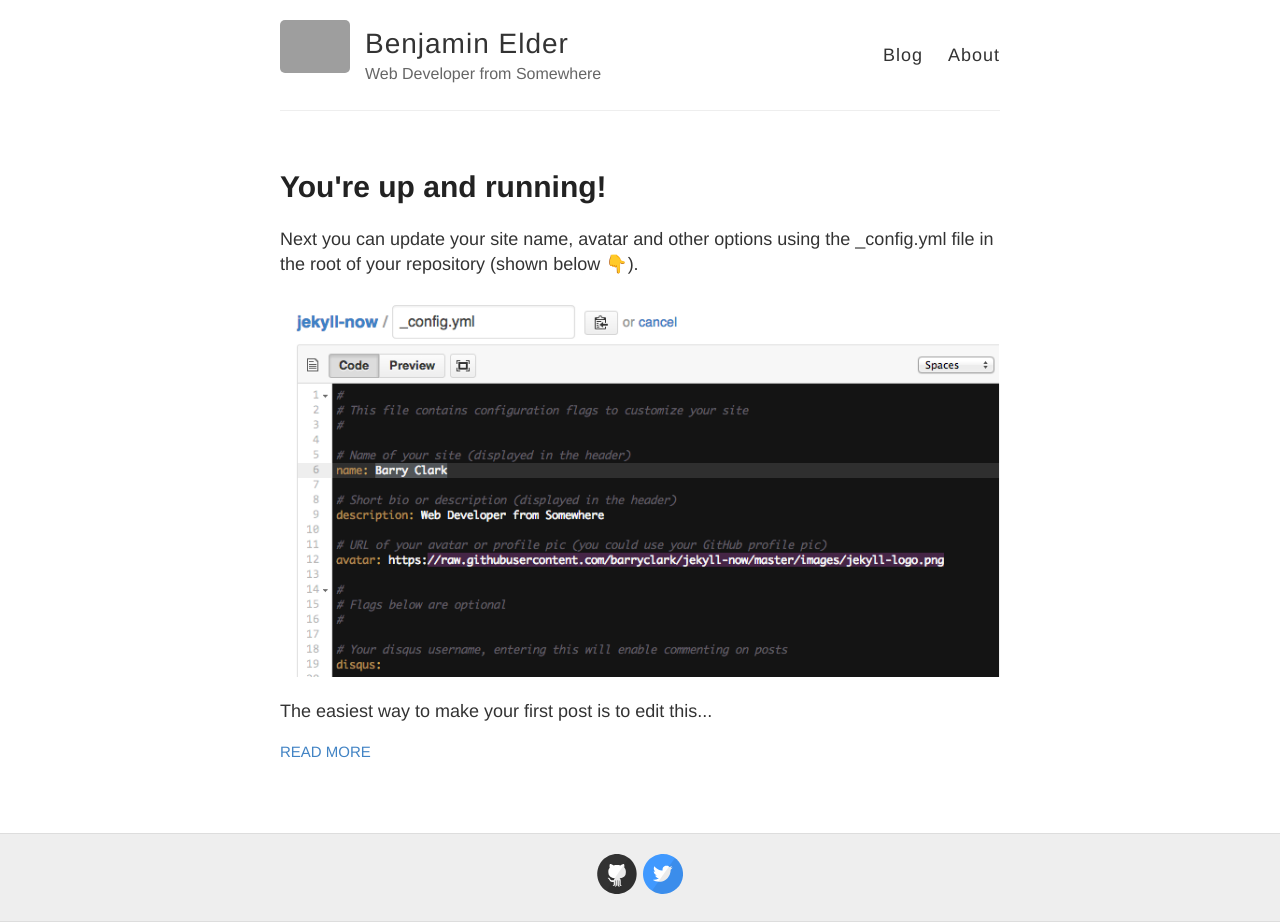
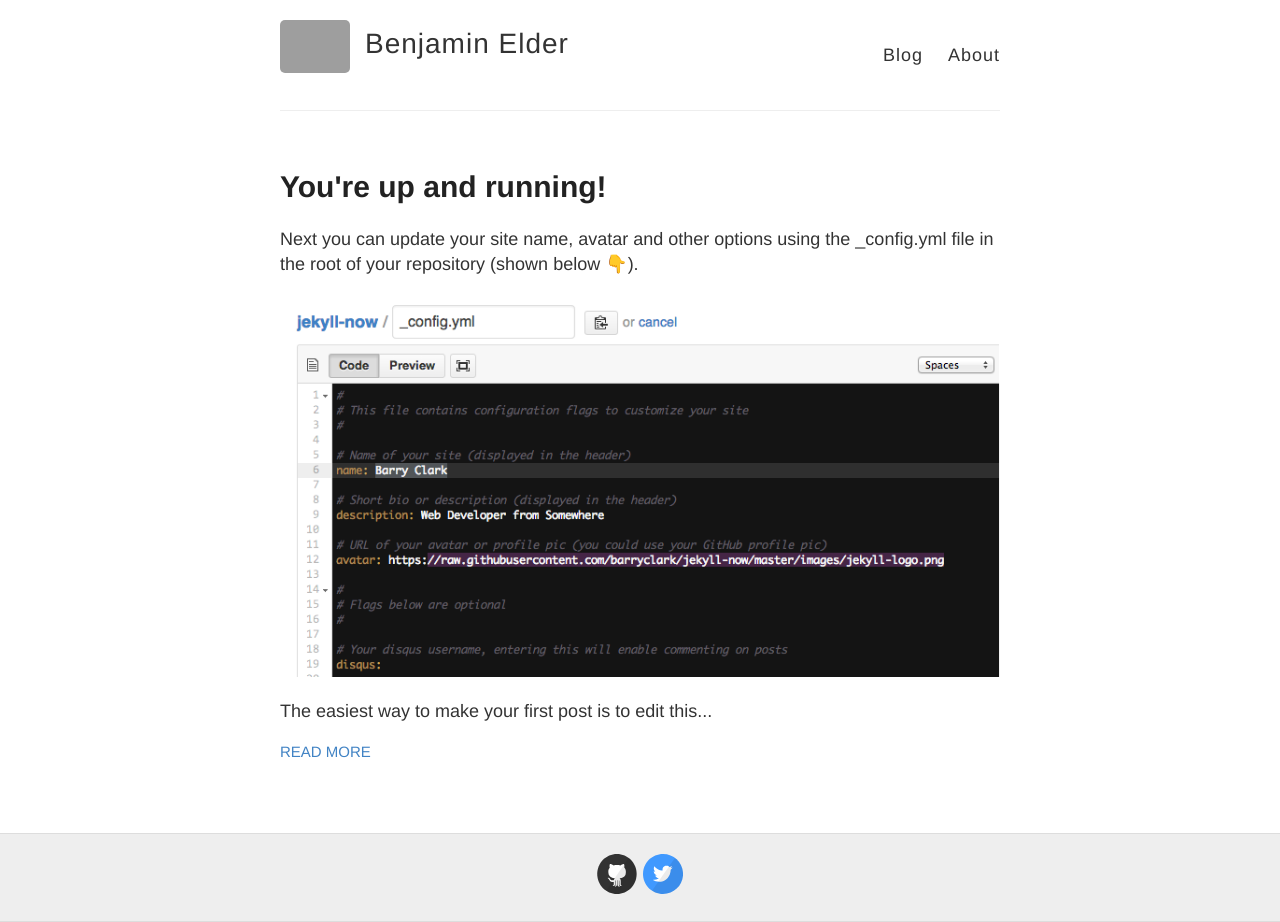
Before and after one commit to bencelder/bencelder.github.io, a Jekyll site: the page built from index.html, in a window 1280 px wide. Built offline with Jekyll 4.4.1, drawn with Linux system fonts in a browser that asks for light colours; emoji names are drawn with the system emoji font; some of the changed lines change nothing that is shown; grey boxes are pictures that could not be loaded.

Commit message:
first commit coming back

```diff
--- a/_config.yml
+++ b/_config.yml
@@ -6,7 +6,7 @@
 name: Benjamin Elder
 
 # Short bio or description (displayed in the header)
-description: Web Developer from Somewhere
+#description: Web Developer from Somewhere
 
 # URL of your avatar or profile pic (you could use your GitHub profile pic)
 avatar: https://raw.githubusercontent.com/barryclark/jekyll-now/master/images/jekyll-logo.png
```
Also changed, not shown: 19 other files.
